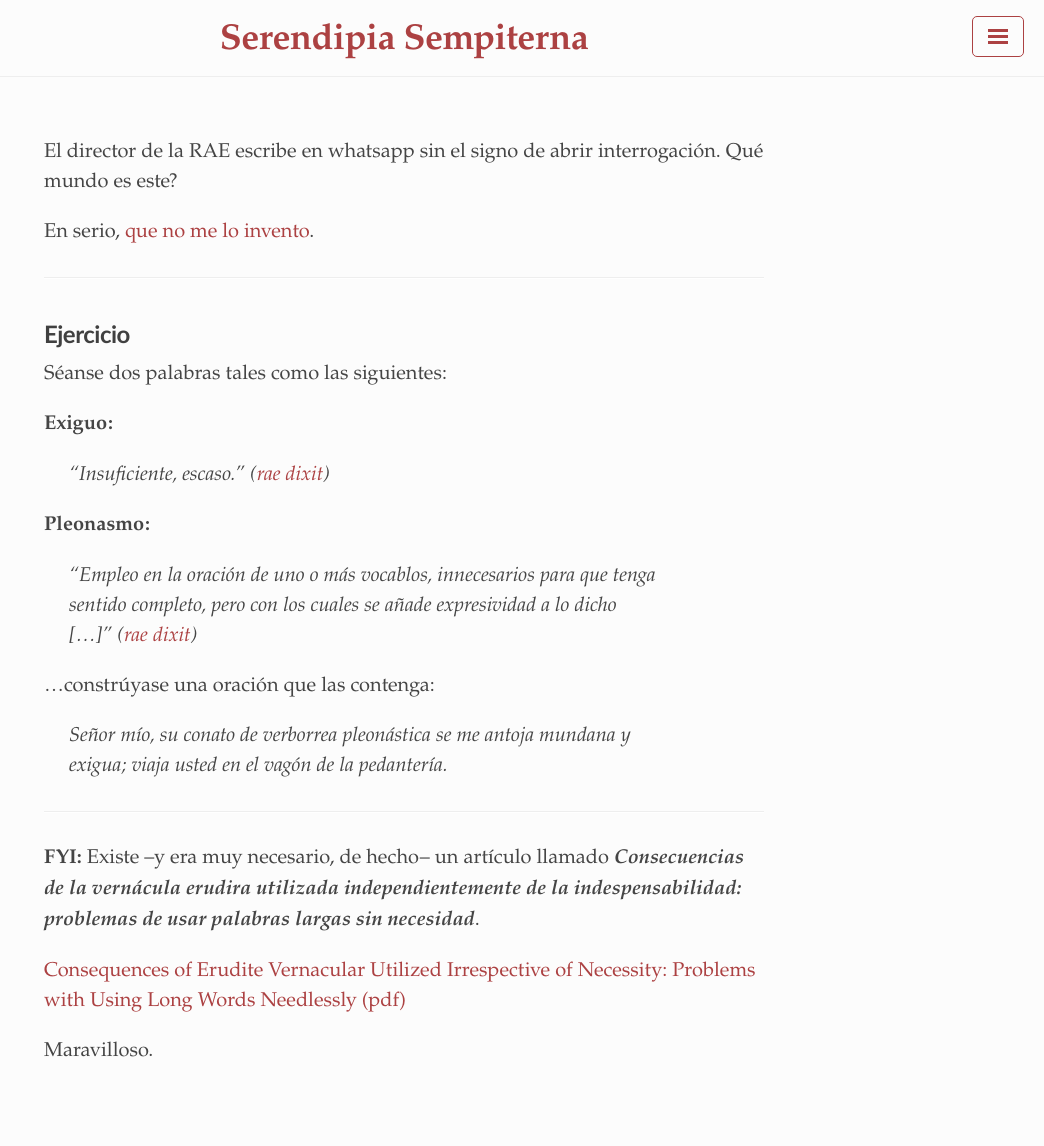
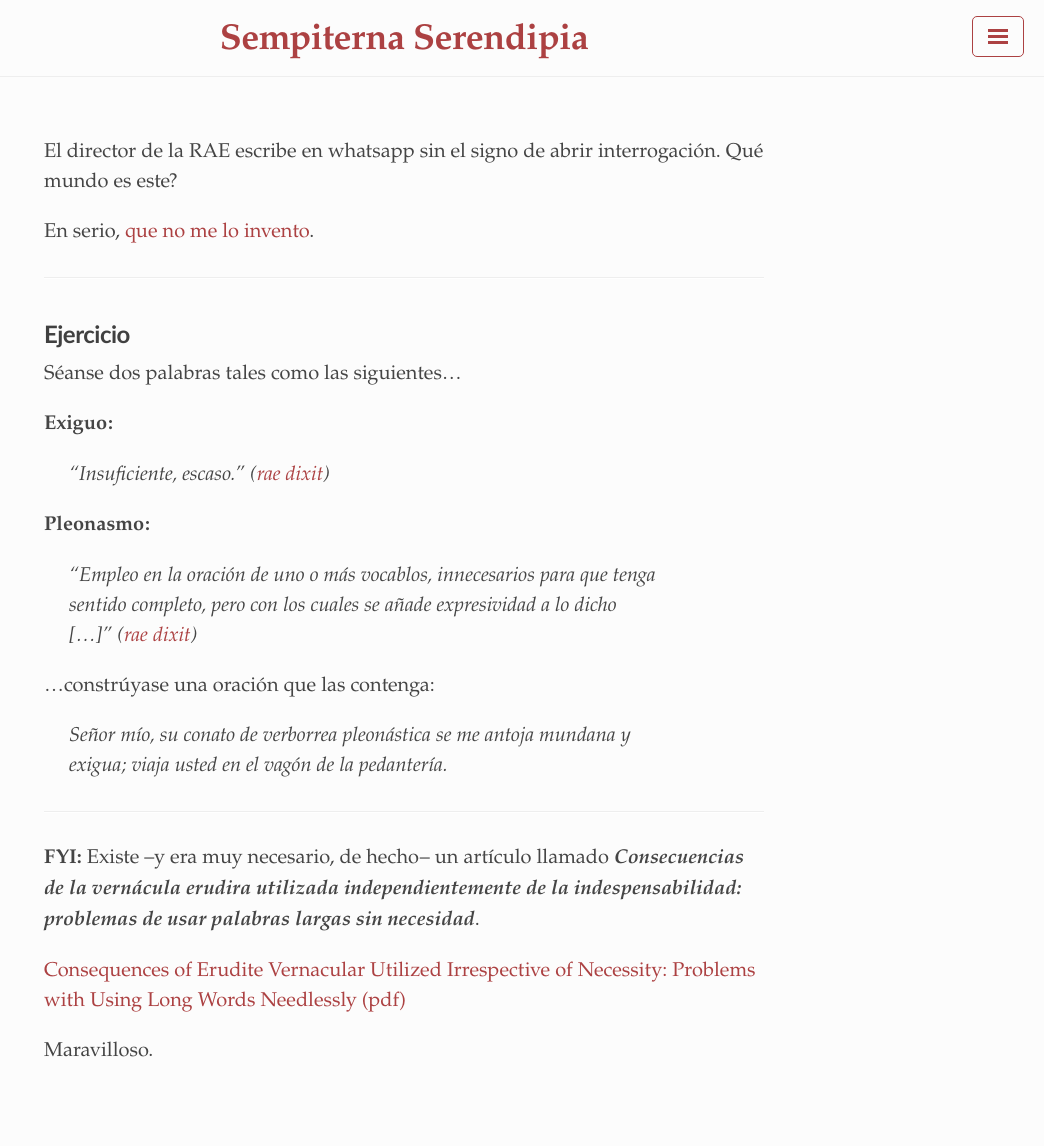
Before and after one commit to santi-gf/santi-gf.github.io, a Jekyll site: the page built from index.md, in a window 1280 px wide. Shown: the whole page, without its empty margins (236-1280 px from the left). Built offline with Jekyll 4.4.1, drawn with Linux system fonts in a browser that asks for light colours; a style sheet for code colours, icons or effects is not loaded.

Commit message:
Small fixes

```diff
--- a/_config.yml
+++ b/_config.yml
@@ -1,9 +1,9 @@
 # Built with Jekyll 3.2.0
 
 # Setup
-title:               Serendipia Sempiterna
+title:               Sempiterna Serendipia
 tagline:             ''
-description:         'El director de la RAE escribe en whatsapp sin el signo de abrir interrogación. ¿Qué mundo es este?'
+description:         'Procrastinación Perceptiva'
 url:                 https://santi-gf.github.io
 baseurl:             ''
 
--- a/index.md
+++ b/index.md
@@ -10,7 +10,7 @@ En serio, [que no me lo invento](https://www.youtube.com/watch?v=YjeQl0RRg0w).
 ---
 
 ## Ejercicio
-Séanse dos palabras tales como las siguientes:
+Séanse dos palabras tales como las siguientes...
 
 **Exiguo:**
 > "Insuficiente, escaso." ([rae dixit](http://dle.rae.es/?id=HFVPaIL))
@@ -19,7 +19,7 @@ Séanse dos palabras tales como las siguientes:
 > "Empleo en la oración de uno o más vocablos, innecesarios para que tenga sentido completo, pero con los cuales se añade expresividad a lo dicho [...]" ([rae dixit](http://dle.rae.es/?id=TPKD99c))
 
 ...constrúyase una oración que las contenga:
-> *Señor mío, su conato de verborrea pleonástica se me antoja mundana y exigua; viaja usted en el vagón de la pedantería.*
+> Señor mío, su conato de verborrea pleonástica se me antoja mundana y exigua; viaja usted en el vagón de la pedantería.
 
 ---
 
```
